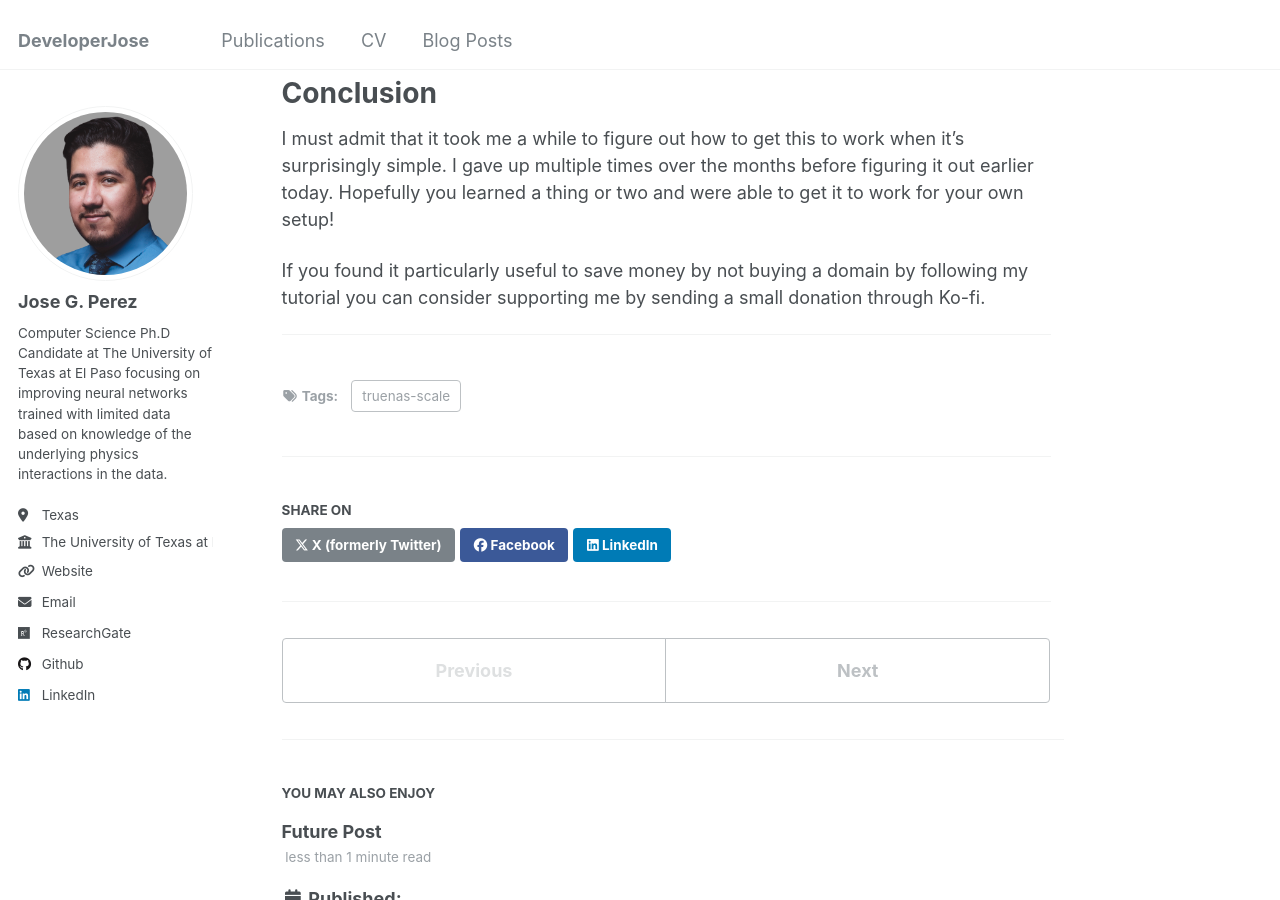
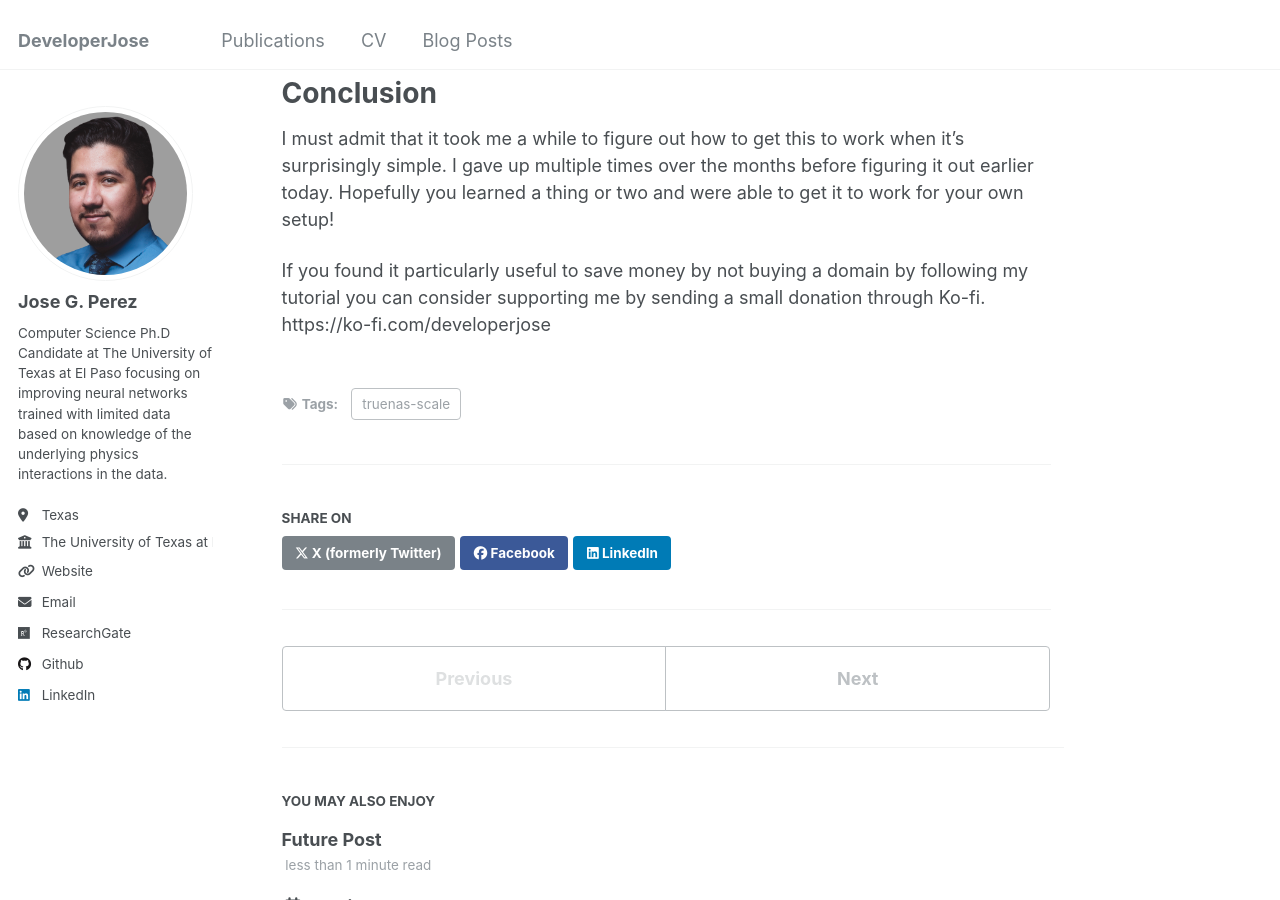
Before and after one commit to DeveloperJose/Github-Page, a Jekyll site: the page built from _posts/2025-01-20-true-nas-scale-nginx.md, in a window 1280 px wide and 900 px high, scrolled down 11863 px. Built offline with Jekyll 4.4.1, drawn with Linux system fonts in a browser that asks for light colours; part of the change alters nothing that is shown.

Commit message:
Last update to blog post before posting it online

```diff
--- a/_posts/2025-01-20-true-nas-scale-nginx.md
+++ b/_posts/2025-01-20-true-nas-scale-nginx.md
@@ -142,16 +142,4 @@ proxy_redirect off;
 # Conclusion
 I must admit that it took me a while to figure out how to get this to work when it's surprisingly simple. I gave up multiple times over the months before figuring it out earlier today. Hopefully you learned a thing or two and were able to get it to work for your own setup!
 
-If you found it particularly useful to save money by not buying a domain by following my tutorial you can consider supporting me by sending a small donation through Ko-fi.
-
-<script src='https://storage.ko-fi.com/cdn/scripts/overlay-widget.js'></script>
-<script>
-  kofiWidgetOverlay.draw('developerjose', {
-    'type': 'floating-chat',
-    'floating-chat.donateButton.text': 'Support me',
-    'floating-chat.donateButton.background-color': '#00b9fe',
-    'floating-chat.donateButton.text-color': '#fff'
-  });
-</script>
-
-------
+If you found it particularly useful to save money by not buying a domain by following my tutorial you can consider supporting me by sending a small donation through Ko-fi. https://ko-fi.com/developerjose
```
